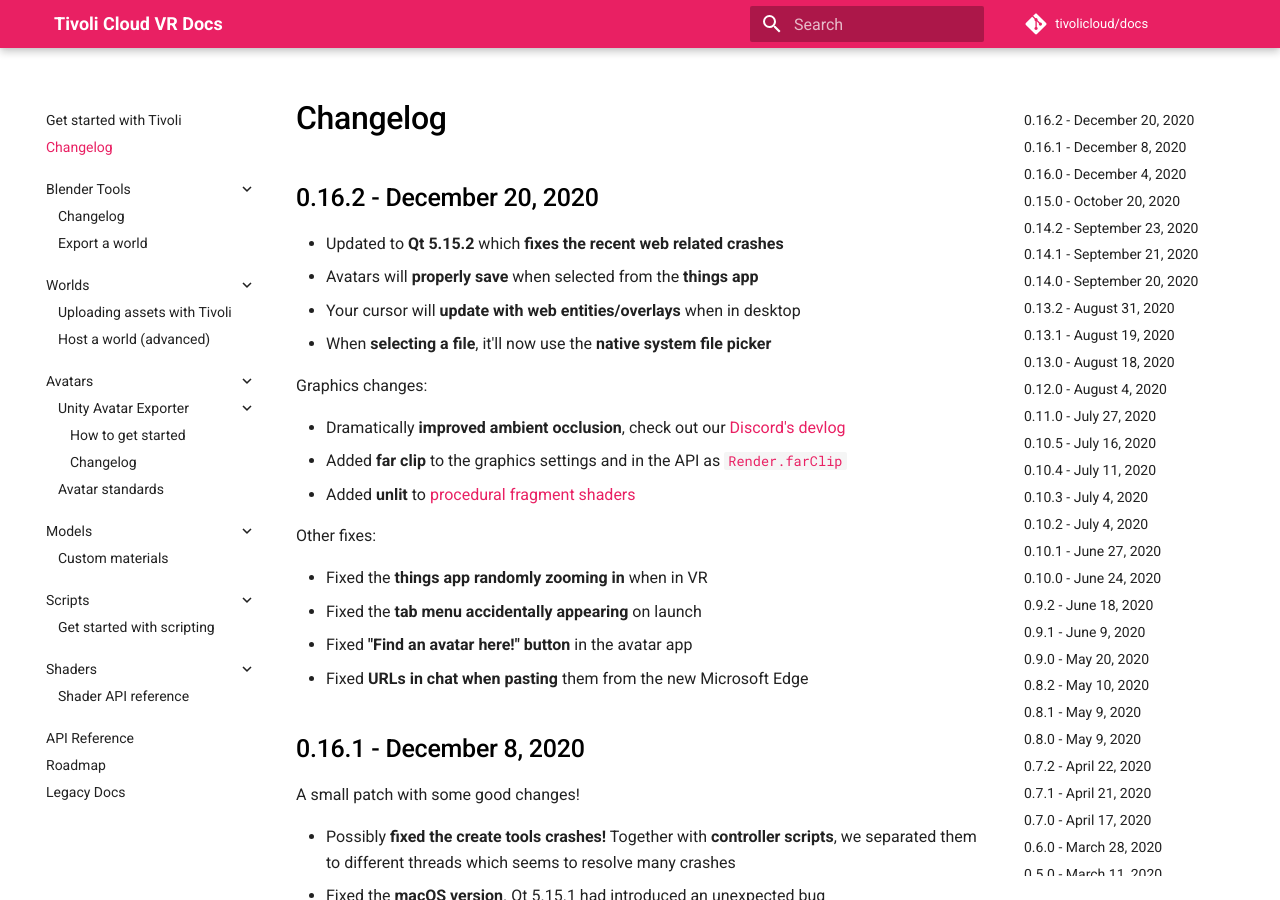
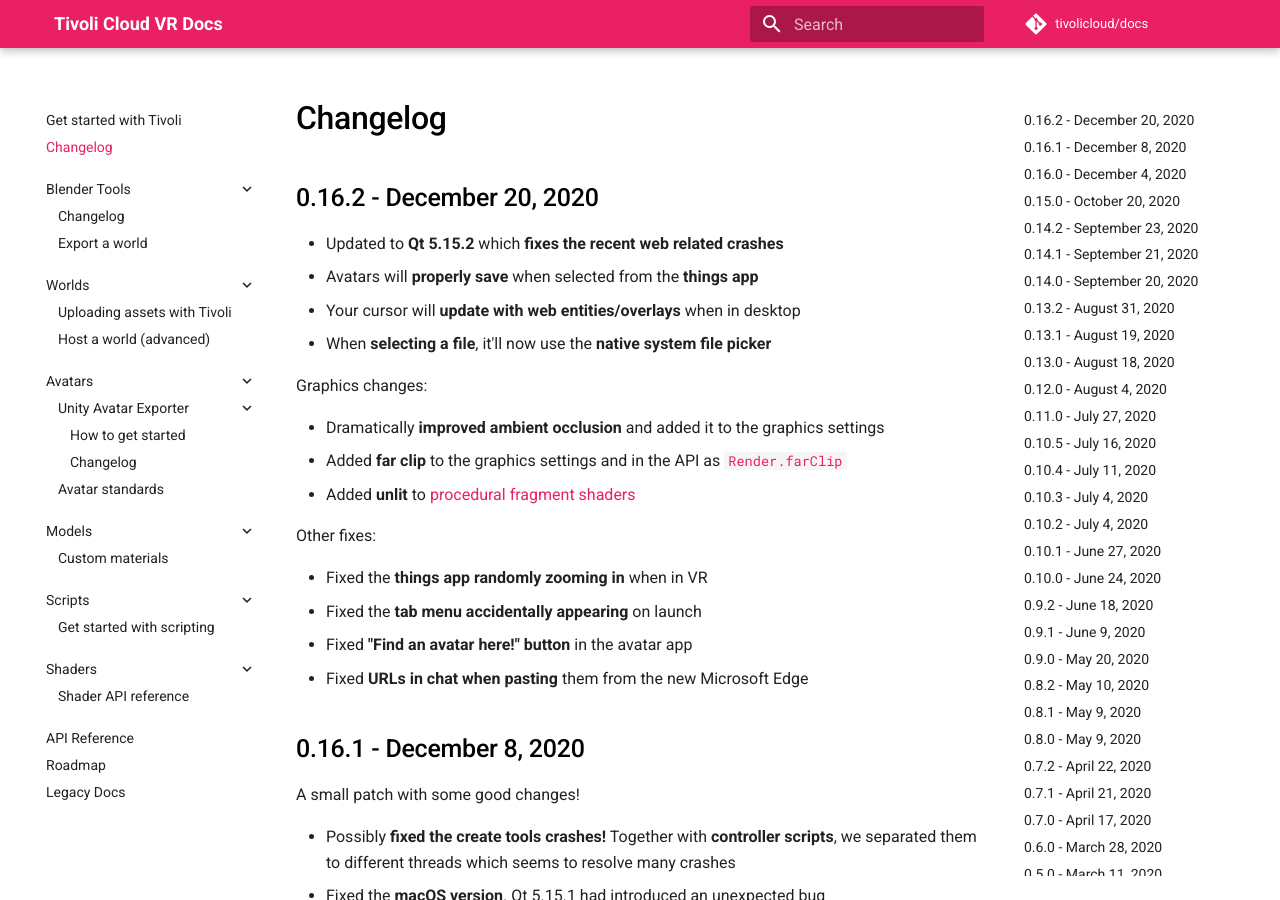
Before and after one commit to Nex-Pro/docs, an MkDocs documentation site: the page built from docs/changelog.md, in a window 1280 px wide and 900 px high. Built offline with MkDocs 1.6.1 and Material for MkDocs 9.7.7, drawn with Linux system fonts in a browser that asks for light colours.

Commit message:
Updated 0.16.2 changelog

```diff
--- a/docs/changelog.md
+++ b/docs/changelog.md
@@ -9,7 +9,7 @@
 
 Graphics changes:
 
--   Dramatically **improved ambient occlusion**, check out our [Discord's devlog](https://discord.com/channels/587365150512906240/655506274510962699/789939198491885588)
+-   Dramatically **improved ambient occlusion** and added it to the graphics settings
 -   Added **far clip** to the graphics settings and in the API as [`Render.farClip`](https://apidocs.tivolicloud.com/Render.html#.farClip)
 -   Added **unlit** to [procedural fragment shaders](/shaders/shader-api-reference)
 
```
